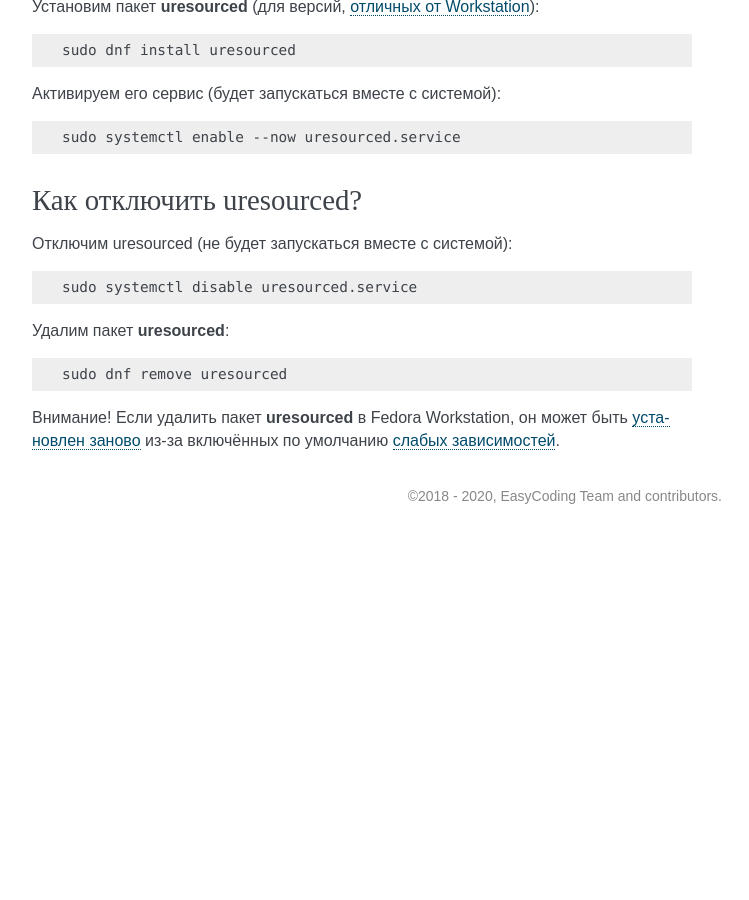
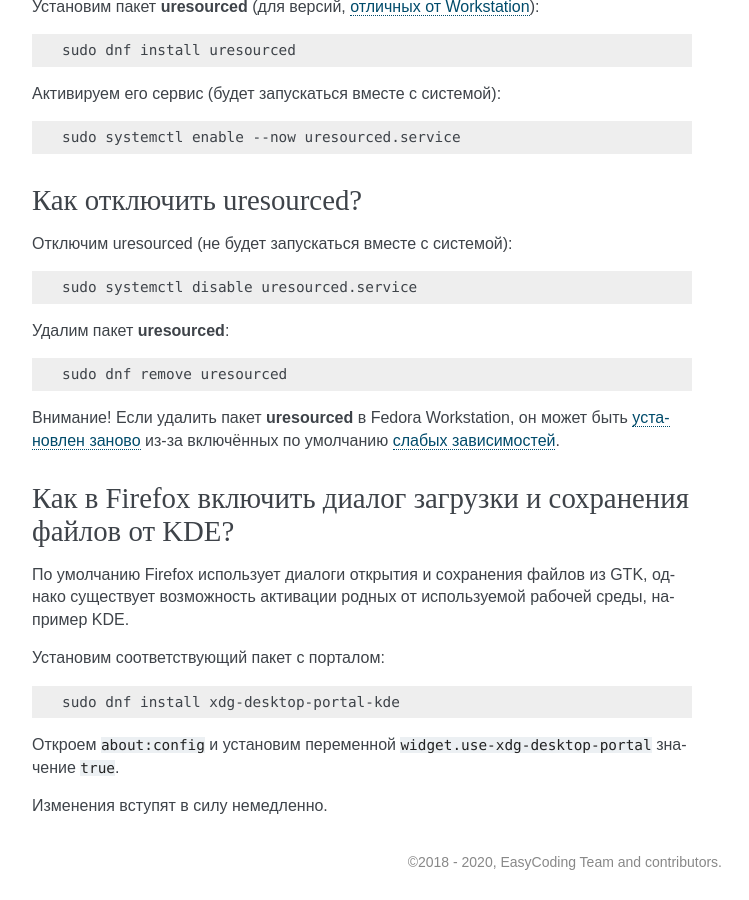
Before and after one commit to RussianFedora/FAQ, a Sphinx documentation site: the page built from source/using-applications.rst, in a window 1280 px wide and 900 px high, scrolled down 23005 px. Shown: the whole window, without its empty margins (388-1137 px from the left). Built offline with Sphinx 7.4.7, drawn with Linux system fonts in a browser that asks for light colours; comment, search, counter and statistics services are not loaded; before the commit the page ends 23539 px from its top, so only the background shows below that; some of the changed text lies outside the part shown.

Commit message:
Added question about using KDE portal for file save/open in Firefox.

```diff
--- a/source/using-applications.rst
+++ b/source/using-applications.rst
@@ -1280,3 +1280,21 @@
     sudo dnf remove uresourced
 
 Внимание! Если удалить пакет **uresourced** в Fedora Workstation, он может быть :ref:`установлен заново <earlyoom-info>` из-за включённых по умолчанию :ref:`слабых зависимостей <dnf-weakdeps>`.
+
+.. index:: firefox, dialog, save, open, file, kde
+.. _firefox-kde-dialog:
+
+Как в Firefox включить диалог загрузки и сохранения файлов от KDE?
+======================================================================
+
+По умолчанию Firefox использует диалоги открытия и сохранения файлов из GTK, однако существует возможность активации родных от используемой рабочей среды, например KDE.
+
+Установим соответствующий пакет с порталом:
+
+.. code-block:: text
+
+    sudo dnf install xdg-desktop-portal-kde
+
+Откроем ``about:config`` и установим переменной ``widget.use-xdg-desktop-portal`` значение ``true``.
+
+Изменения вступят в силу немедленно.
```
